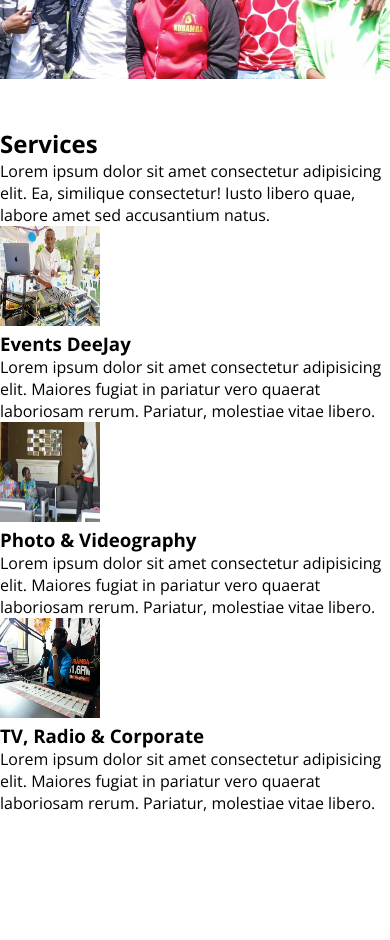
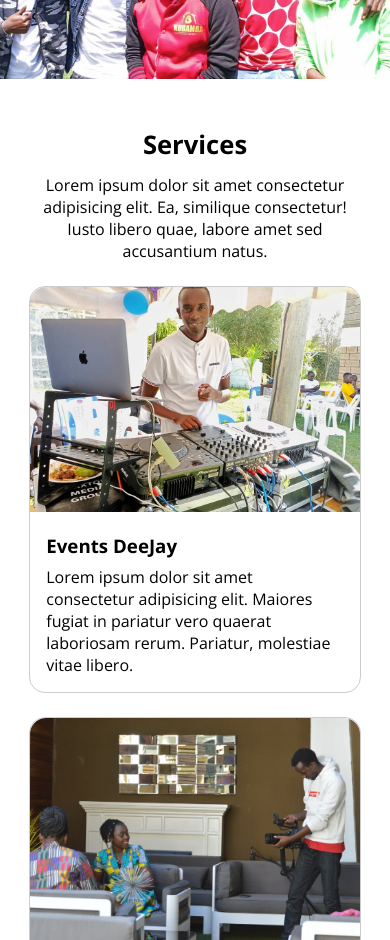
Before and after one commit to david-commit/dj-portfolio, a Next.js app: page / in a window 390 px wide. Shown: the part 1060-2000 px from the top of the page. Before the commit the page ends 1874 px from the top, so only its background shows below. Built offline with nearby package versions, Linux system fonts and the light colour scheme.

Commit message:
Style: Home Services fully responsive for mobile

```diff
--- a/src/styles/Home.css
+++ b/src/styles/Home.css
@@ -111,6 +111,55 @@
   margin-top: -20px;
 }
 /* -- FULL IMAGE -- */
+/* -- SERVICES -- */
+.home-services-main-container {
+  width: 85%;
+  margin: auto;
+}
+
+.home-services-main-container h1 {
+  font-size: 1.6rem;
+  text-align: center;
+  margin-bottom: 0.8rem;
+}
+
+.home-services-main-container p {
+  text-align: center;
+  margin-bottom: 1.5rem;
+  color: var(--darkGray);
+}
+
+.home-services-container {
+  width: 100%;
+}
+
+.home-service {
+  width: 100%;
+  border: 1px solid #ccc;
+  height: auto;
+  border-radius: 1rem;
+  margin: 1.5rem auto;
+}
+
+.home-service img {
+  width: 100%;
+  width: 100%;
+  height: 225px;
+  object-fit: cover;
+  border-radius: 1rem 1rem 0 0;
+}
+
+.home-service-text {
+  padding: 1rem;
+}
+
+.home-service-text p {
+  padding-top: 0.5rem;
+  text-align: left;
+  color: var(--darkGray);
+  margin-bottom: unset;
+}
+/* -- SERVICES -- */
 /* ====== MEDIA QUERIES ====== */
 /* Best Practice suggests */
 /* keep default style for smallest screen size (portrait mobile, below 576px) */
@@ -126,6 +175,7 @@
   .home-about-container {
     flex-direction: row;
     justify-content: space-between;
+    margin: 6rem auto;
   }
 
   .home-about-image {
@@ -170,6 +220,7 @@
     margin-top: -30px;
   }
   /* -- FULL IMAGE -- */
+
 }
 
 /* Medium devices (tablets, 768px and above till next break point) */
```
